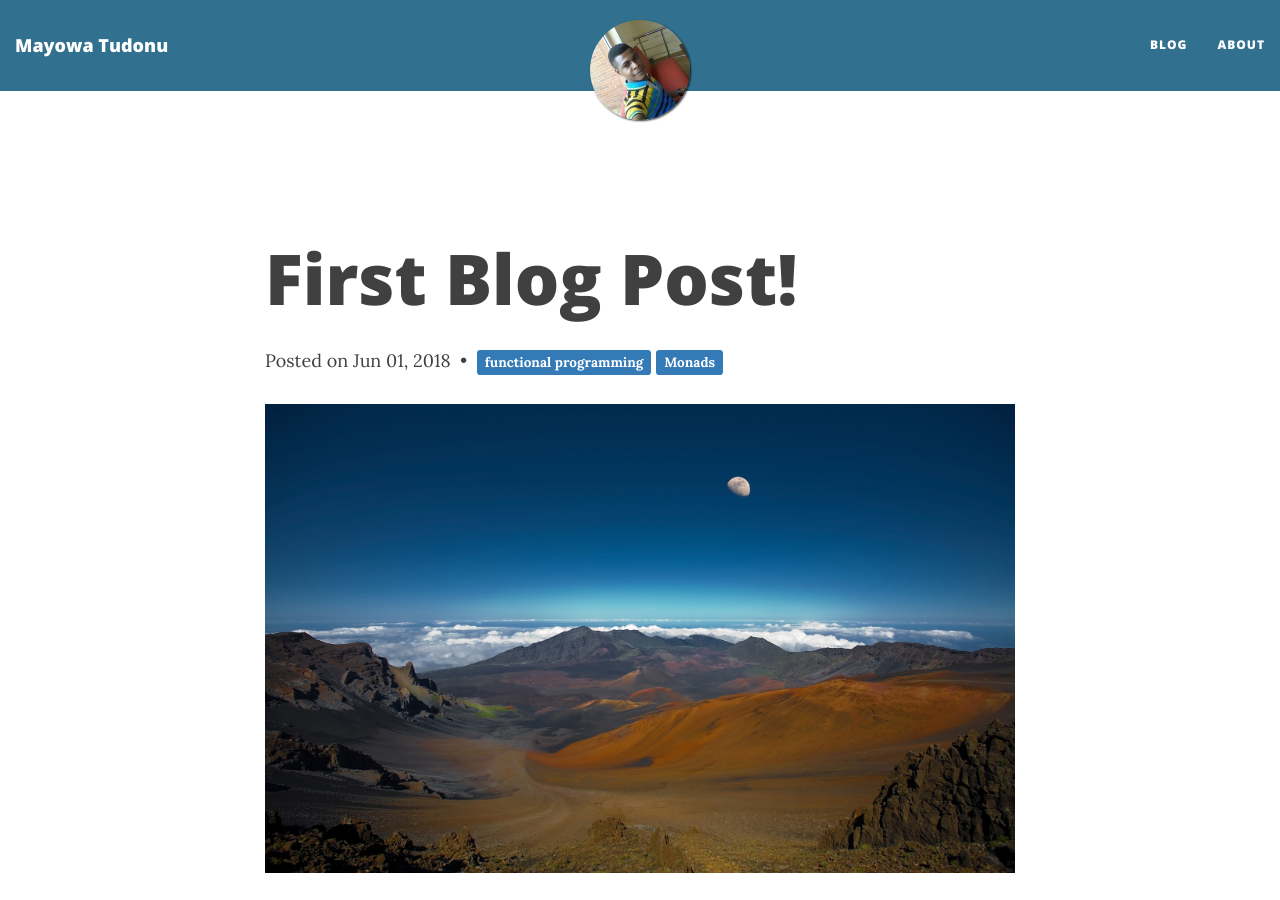
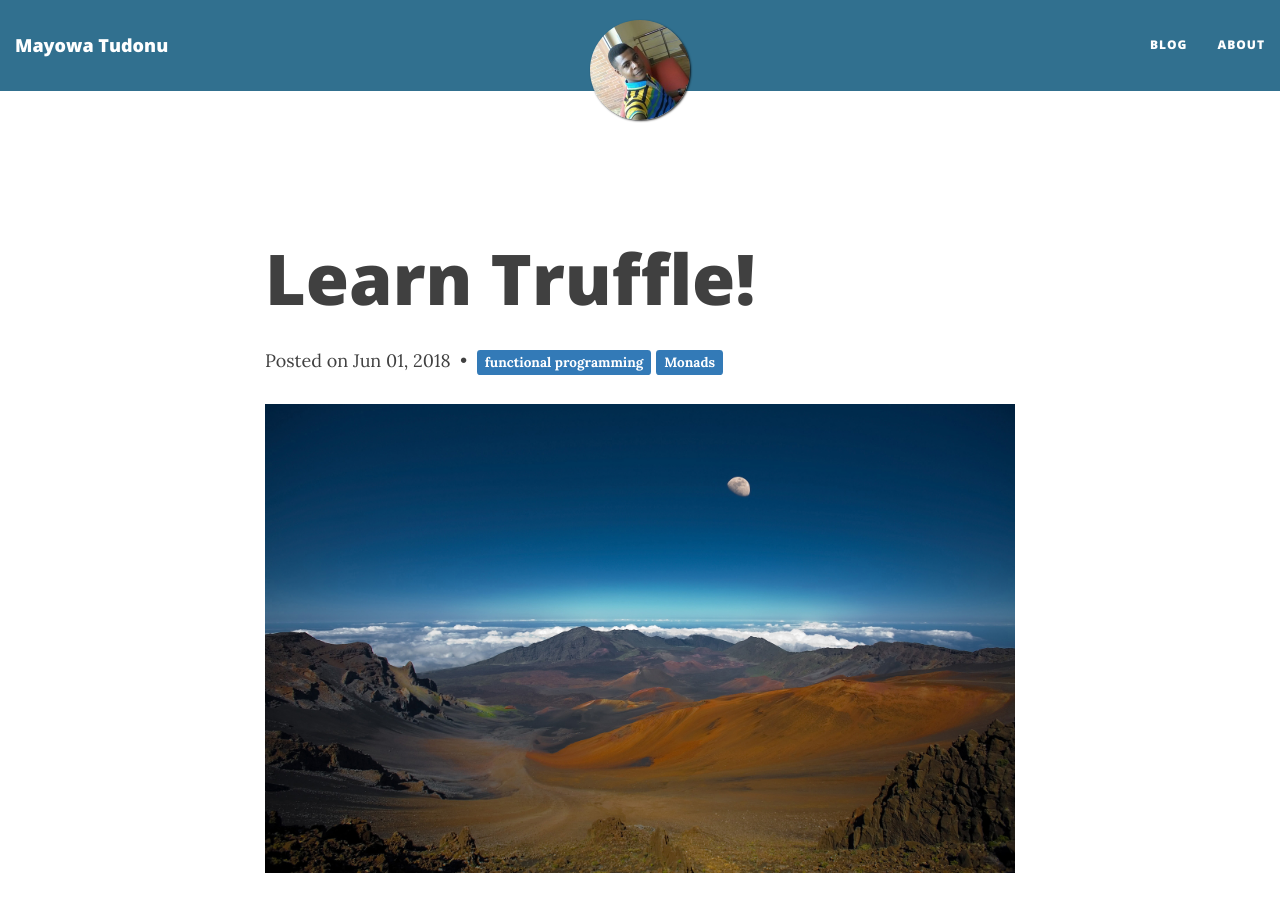
Before and after one commit to mayorcoded/mayorcoded.github.io, a Jekyll site: the page built from _posts/2018-06-01-welcome-to-jekyll.markdown, in a window 1280 px wide and 900 px high. Built offline with Jekyll 4.4.1, drawn with Linux system fonts in a browser that asks for light colours; nearby versions of some CDN libraries; a script that is not in the unit is left out.

Commit message:
Change post content

```diff
--- a/_posts/2018-06-01-welcome-to-jekyll.markdown
+++ b/_posts/2018-06-01-welcome-to-jekyll.markdown
@@ -1,8 +1,8 @@
 ---
 layout: post
-title: "First Blog Post!"
+title: "Learn Truffle!"
 date:  2018-06-01 17:39:24 +0100
-image: assets/img/wall.jpg
+image: https://cdn-images-1.medium.com/max/1200/1*P-T7USHsmPYOSBorXAqXYA.png
 permalink: /post/blochain/title-title-title
 categories: Blockchain
 description: Understanding the power of functions
```
